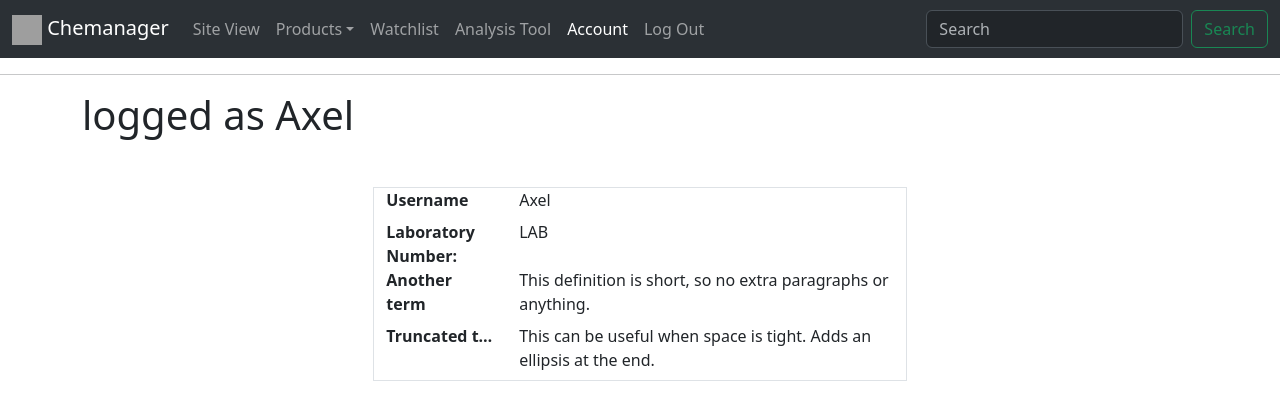
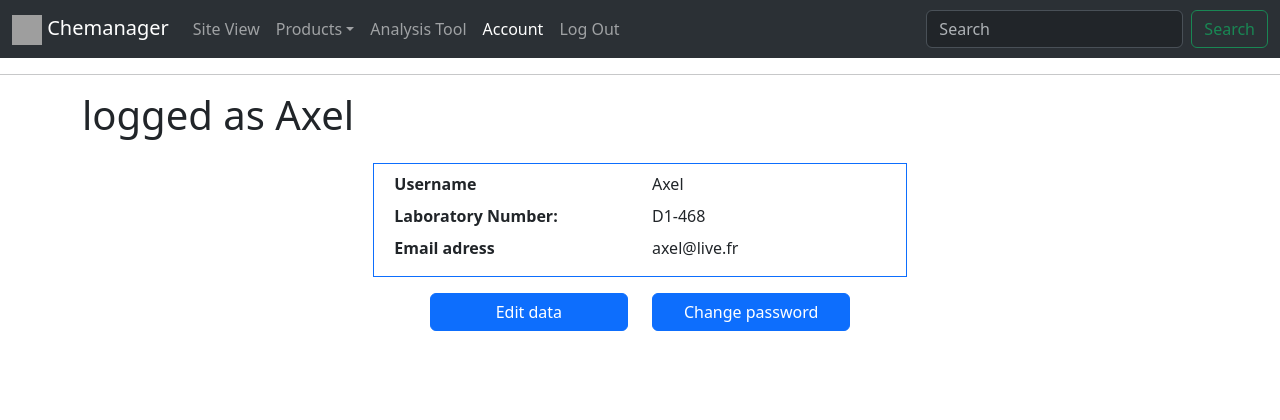
Before and after one commit to 4xel-C/CS50W_Final-project, a Django app: page /account in a window 1280 px wide. Shown: the top 420 px of the page. Run offline with Django 5.2, Linux system fonts and the light colour scheme; a user stored in the database is signed in; data comes from the database, SQL or seed files in the repository; both versions use the stored data as it was after the commit; grey boxes are pictures that could not be loaded.

Commit message:
Modfication of the nav bar layout and adding new account page: implementation of the edit button. Implementation of the 'edit user' API route. Still missing the change password.

```diff
--- /dev/null
+++ b/chemanager/static/chemanager/account.js
@@ -0,0 +1,64 @@
+import { editUser } from "./api.js";
+import { showAlert } from "./helpers.js";
+
+document.addEventListener('DOMContentLoaded', async () => {
+
+    // declare the query selector
+    const editButton = document.querySelector('#editButton');
+    const changePassword = document.querySelector('#changePassword');
+    const confirmButton = document.querySelector('#confirmButton');
+    const cancelButton = document.querySelector('#cancelButton');
+    const usernameTitle = document.querySelector('#usernameTitle');
+
+    // group selection
+    const infos = document.querySelectorAll('.info');
+    const editArea = document.querySelectorAll('.edit-area');
+    const editButtons = document.querySelectorAll('.edit-buttons');
+
+    // Edit button: event listener
+    editButton.addEventListener('click', () => {
+        infos.forEach(info => info.toggleAttribute('hidden'));
+        editArea.forEach(edit => edit.toggleAttribute('hidden'));
+        editButtons.forEach(button => button.toggleAttribute('hidden'));
+    });
+
+    // Cancel button: event listener
+    cancelButton.addEventListener('click', () => {
+        infos.forEach(info => info.toggleAttribute('hidden'));
+        editArea.forEach(edit => edit.toggleAttribute('hidden'));
+        editButtons.forEach(button => button.toggleAttribute('hidden'));
+    })
+
+    // confirm button: event listener to fetch the API and PUT the new datas in the db
+    confirmButton.addEventListener('click', async () => {
+
+        // fetch data as a json object
+        const data = {
+            'username': editArea[0].value,
+            'labNumber': editArea[1].value,
+            'email': editArea[2].value,
+        }
+
+        // call the api to update the data
+        try{
+            const response = await editUser(data);
+
+            // update the displayed value for the updated value
+            infos[0].innerHTML = data.username;
+            infos[1].innerHTML = data.labNumber !== "" ? data.labNumber : "No laboratory";
+            infos[2].innerHTML = data.email;
+            usernameTitle.innerHTML = data.username;
+
+            showAlert('Your account data have been successfully updated!', 'success')
+        } catch (error) {
+            console.error(error);
+            showAlert(`Impossible to update data: ${error.message}`, 'danger')
+
+            // finally display the correct view
+        } finally {
+            infos.forEach(info => info.toggleAttribute('hidden'));
+            editArea.forEach(edit => edit.toggleAttribute('hidden'));
+            editButtons.forEach(button => button.toggleAttribute('hidden'));
+        }
+    });
+});
--- a/chemanager/static/chemanager/api.js
+++ b/chemanager/static/chemanager/api.js
@@ -1,4 +1,39 @@
 import { getCookie } from "./helpers.js";
+
+// ----------------------------------------------------------API for USER management
+
+// Edit a user information using a put method
+export async function editUser(updatedData){
+
+    const csrfToken = getCookie('csrftoken');
+
+    try {
+        // try to fetch the data
+        const response = await fetch(`user/edit`, {
+            method: 'PUT',
+            headers: {
+                'Content-Type': 'application/json',
+                'X-CSRFToken': csrfToken
+            },
+            body: JSON.stringify(updatedData)
+        });
+
+
+        // Fetching error handling
+        if (!response.ok){
+            const errorData = await response.json();
+            throw new Error(`HTTP error : ${response.status}, Message : ${errorData.error || 'Unknown Error'}`);
+        }
+
+        const confirmation = await response.json();
+        return confirmation;
+
+    } catch(error) {
+        throw error;
+    }
+}
+
+// --------------------------------------------------------API for products
 
 // Fetch the informations containing all laboratories on site with the count of products in each lab
 export async function fetchSite(){
@@ -145,5 +180,4 @@ export async function editProduct(id, updatedData){
     } catch(error) {
         throw error;
     }
-
 }
--- a/chemanager/static/chemanager/helpers.js
+++ b/chemanager/static/chemanager/helpers.js
@@ -26,7 +26,7 @@ export function showAlert(message, type="success") {
         alert.classList.remove("show");
         alert.classList.add("fade");
         setTimeout(() => alert.remove(), 500);
-    }, 2000);
+    }, 4000);
 }
 
 // Function to get cookies (for csrf validation)
--- a/chemanager/templates/chemanager/account.html
+++ b/chemanager/templates/chemanager/account.html
@@ -2,31 +2,54 @@
 {% load static %}
 
 {% block body %}
-<div class="container mb-5">
-    <h1 class="page-title">logged as {{ user }}</h1>
+<div class="container mb-4">
+    <h1 class="page-title">logged as <span id="usernameTitle">{{ user }}</span></h1>
 </div>
 
 
-<div class="container col-xl-5">
-  <dl class="row justify-content-center border">
+  <div class="container col-lg-5">
+    <dl class="row justify-content-center border border-primary p-2">
 
-    <dt class="col-lg-3">Username</dt>
-    <dd class="col-lg-9">{{ user }}</dd>
+      <dt class="col-6">Username</dt>
+      <dd class="col-6">
+        <textarea class="form-control edit-area" hidden rows="1">{{ user }}</textarea>
+        <div class="info">{{ user }}</div>
+      </dd>
 
-    <dt class="col-lg-3">Laboratory Number:</dt>
-    <dd class="col-lg-9">LAB</dd>
+      <dt class="col-6">Laboratory Number:</dt>
+      <dd class="col-6">
+        <select class="form-control edit-area" hidden>
+          <option value="" {% if not lab %} selected {% endif %}>No laboratory</option>
+          {% for lab in labs %}
+          <option value="{{ lab.lab_number }}" {% if userLab == lab.lab_number %}selected{% endif %}>{{ lab.lab_number }}</option>
+          {% endfor %}
 
-    <dt class="col-lg-3">Another term</dt>
-    <dd class="col-lg-9">This definition is short, so no extra paragraphs or anything.</dd>
+        </select>
+        <div class="info">{% if userLab %}{{ userLab }}{% else %} No laboratory {% endif %}</div>
+      </dd>
 
-    <dt class="col-lg-3 text-truncate">Truncated term is truncated</dt>
-    <dd class="col-lg-9">This can be useful when space is tight. Adds an ellipsis at the end.</dd>
+      <dt class="col-6">Email adress</dt>
+      <dd class="col-6">
+        <textarea class="form-control edit-area" hidden rows="1">{{ user.email }}</textarea>
+        <div class="info">{{ user.email }}</div>
+      </dd>
 
-  </dl>
-</div>
+    </dl>
+
+    <div class="row justify-content-center">
+      <div class="col-md-5 mb-2 d-flex justify-content-evenly">
+              <button type="submit" class="btn btn-primary w-100 edit-buttons" id="editButton">Edit data</button>
+              <button type="submit" class="btn btn-success edit-buttons" id="confirmButton" hidden><i class="bi bi-check-lg"></i></button>
+              <button type="submit" class="btn btn-danger edit-buttons" id="cancelButton" hidden><i class="bi bi-x-lg"></i></button>
+      </div>
+      <div class="col-md-5 mb-2">
+        <button type="submit" class="btn btn-primary w-100" id="changePassword">Change password</button>
+      </div>
+    </div>
+  </div>
 
 {% endblock %}
 
 {% block script %}
-<script type="module" src="{% static 'chemanager/index.js' %}"></script>
+<script type="module" src="{% static 'chemanager/account.js' %}"></script>
 {% endblock %}
--- a/chemanager/templates/chemanager/layout.html
+++ b/chemanager/templates/chemanager/layout.html
@@ -26,15 +26,15 @@
                 {% if user.is_authenticated %}
                     <li class="nav-item"><a class="nav-link {% if '/' == request.path %} active {% endif %}" href="/">Site View</a></li>
                     <li class="nav-item dropdown">
-                        <a class="nav-link dropdown-toggle {% if 'inventory' in request.path %} active {% endif %}" href="#" role="button" data-bs-toggle="dropdown" aria-expanded="false">Products</a>
+                        <a class="nav-link dropdown-toggle {% if 'inventory' in request.path or 'watchlist' in request.path %} active {% endif %}" href="#" role="button" data-bs-toggle="dropdown" aria-expanded="false">Products</a>
                         <ul class="dropdown-menu">
                             <li><a class="dropdown-item" href="{% url 'inventory' %}">All Products</a></li>
                             <li><a class="dropdown-item" href="{% url 'mylab' %}">My laboratory</a></li>
+                            <li><a class="dropdown-item" href="{% url 'watchlist' %}">Watchlist</a></li>
                             <li><hr class="dropdown-divider"></li>
                             <li><a class="dropdown-item" href="{% url 'add_product' %}">Register a new product</a></li>
                         </ul>
                     </li>
-                    <li class="nav-item"><a class="nav-link {% if 'watchlist' in request.path %} active {% endif %}" href="{% url 'watchlist' %}">Watchlist</a></li>
                     <li class="nav-item"><a class="nav-link {% if 'analysis' in request.path %} active {% endif %}" href="">Analysis Tool</a></li>
                     <li class="nav-item"><a class="nav-link {% if 'account' in request.path %} active {% endif %}" href="{% url 'account' %}">Account</a></li>
                     <li class="nav-item"><a class="nav-link" href="{% url 'logout' %}">Log Out</a></li>
--- a/chemanager/urls.py
+++ b/chemanager/urls.py
@@ -15,10 +15,14 @@ urlpatterns = [
     path("watchlist", views.inventory, name="watchlist"),
 
     # API URLs
+    # Products
     path("site", views.site, name="site"),
     path("products", views.products, name="products"),
     path("products/<int:id>", views.products, name="product_Id"),
     path("products/<int:id>/favorite", views.products, name="product_Id"),
     path("products/laboratory/<int:id>", views.products, name="lab_products"),
-    path("products/watchlist", views.products, name="fetch_watchlist")
+    path("products/watchlist", views.products, name="fetch_watchlist"),
+
+    # user
+    path("user/edit", views.edit_user, name="edit_user")
 ]
--- a/chemanager/views.py
+++ b/chemanager/views.py
@@ -6,6 +6,7 @@ from django.db import IntegrityError
 from django.http import HttpResponseRedirect, JsonResponse
 from django.shortcuts import render
 from django.urls import reverse
+import json
 
 from .models import User, Laboratory
 from .helpers import query_products
@@ -102,15 +103,28 @@ def register(request):
             request, "chemanager/register.html", {"laboratories": laboratories}
         )
 
+
 # View to display and edit user's informations account
 @login_required
 def account(request):
-
     # get the user information
     user = request.user
-    return render(request, "chemanager/account.html", {
-        'user': user
-    })
+
+    # get the laboratory of the user
+    user_lab = user.laboratory
+
+    if user_lab:
+        user_lab = user_lab.lab_number
+
+    # get all laboratory
+    labs = Laboratory.objects.all()
+
+    return render(
+        request,
+        "chemanager/account.html",
+        {"user": user, "userLab": user_lab, "labs": labs},
+    )
+
 
 # inventory view
 @login_required
@@ -234,10 +248,63 @@ def products(request, id=None):
             else:
                 product.favorites.add(user)
                 return JsonResponse(
-                    {"message": "Product add to favorite", "action": "favorite"},
+                    {"message": "Product added to favorite", "action": "favorite"},
                     status=200,
                 )
 
         # update a product
         else:
             pass
+
+
+def edit_user(request):
+    """
+    API view to edit a user informations
+
+    url: "user/edit"
+    method = "PUT"
+    body = key = {username, labNumber, email}
+    """
+    user = request.user
+
+    if not user.is_authenticated:
+        return JsonResponse({"error": "Need authentication"})
+
+    if request.method == "PUT":
+        # fetch the data from the body
+        data = json.loads(request.body)
+        username = data.get("username", user.username)
+        lab_number = data.get("labNumber", user.laboratory)
+        email = data.get("email", user.email)
+
+        # check email and username:
+        if not email or not username:
+            return JsonResponse(
+                {"error": "Missing required field: email or username"}, status=400
+            )
+
+        # get the laboratory instance
+        if lab_number == "":
+            laboratory = None
+        else:
+            try:
+                laboratory = Laboratory.objects.get(lab_number=lab_number)
+            except ObjectDoesNotExist:
+                return JsonResponse(
+                    {"error": "The laboratory you choose does not exist"}, status=404
+                )
+
+        # try to update the database
+        try:
+            user.username = username
+            user.laboratory = laboratory
+            user.email = email
+            user.save()
+            return JsonResponse(
+                {"message": "User information successfully updated."}, status=200
+            )
+
+        except IntegrityError:
+            return JsonResponse({"error": "Username already taken"}, status=409)
+
+    return JsonResponse({"error": "Bad request"}, status=400)
```
Also changed, not shown: db.sqlite3.
